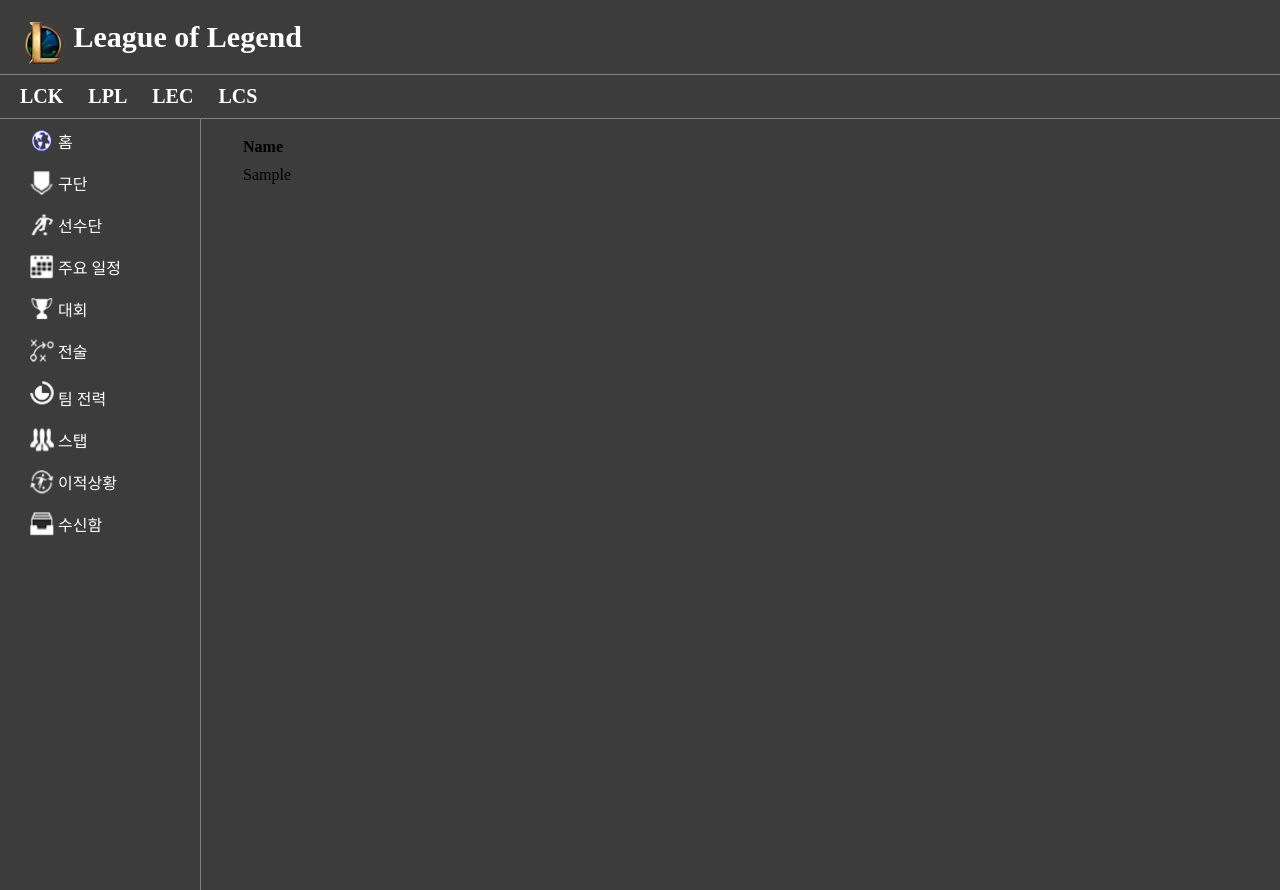
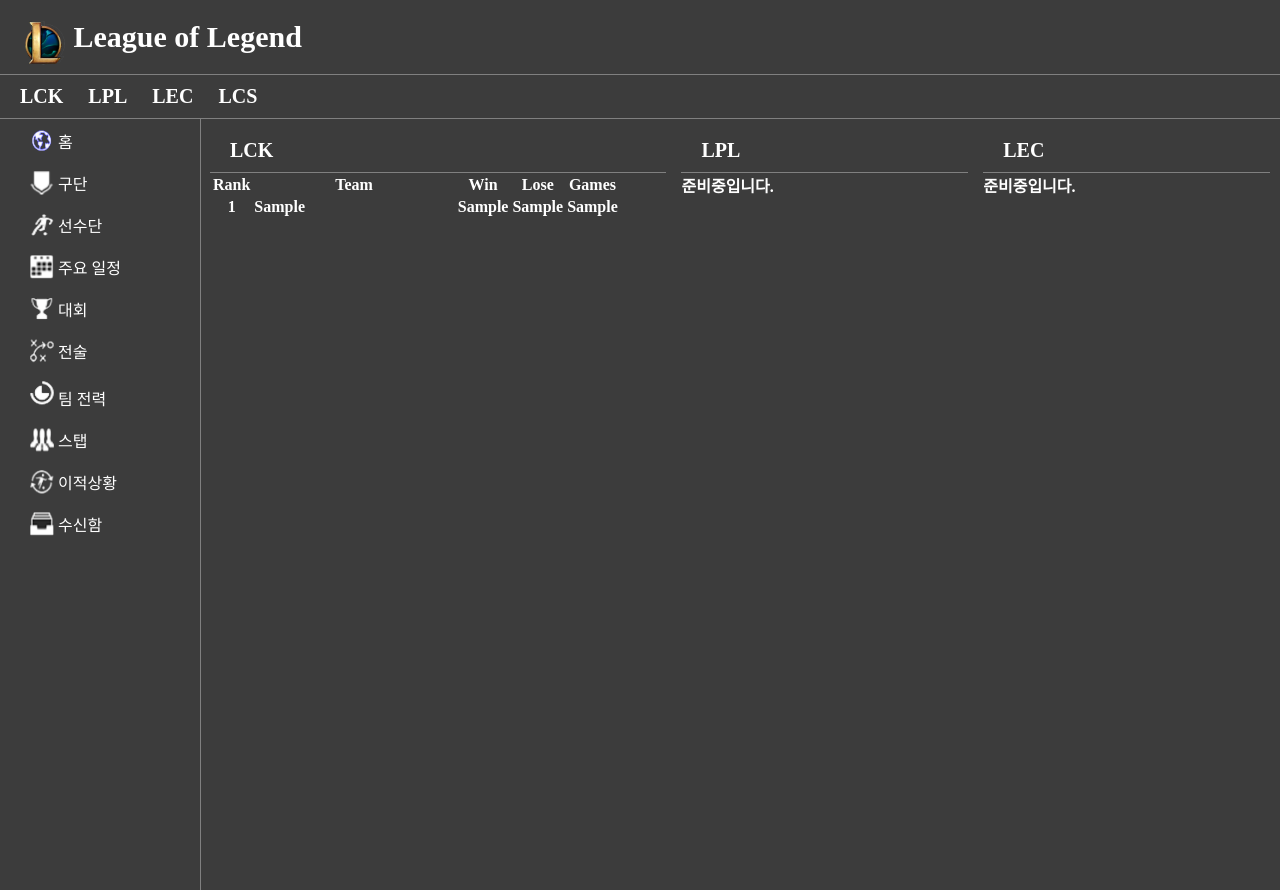
Before and after one commit to chansule92/LM_1, a Django app: template LM_1/templates/LM_1/league_list.html in a window 1280 px wide. Run offline with Django 3.2, Linux system fonts and the light colour scheme; tables that the repository leaves empty hold one stand-in row (values such as "Sample post"); the template is opened without the code that fills it: values that come from a table or form of the project are taken from there, most other values are stand-ins (such as "Sample title", 1, 10 or a date in 2020).

Commit message:
Add files via upload

```diff
--- a/LM_1/templates/LM_1/league_list.html
+++ b/LM_1/templates/LM_1/league_list.html
@@ -1,27 +1,18 @@
 {% extends 'base.html' %}
 {% block content %}
-<div>
-{% if team_list %}
-    <ul>
-      <table border=0 width=100%>
-      <thead><tr align=left><th >Name</th>
-      </thead><tr></tr><tr></tr><tr></tr>
-    {% for team in team_list %}
+
+<div class="gridcontents">
+<div class="item1"><h2>LCK</h2>
+  <table border=0 width=90%><thead><tr><th width=8%>Rank</th><th width=66%>Team</th><th width=8%>Win</th><th width=8%>Lose</th><th width=10%>Games</th></tr></thead>
+    {%for ranking in ranking %}
+    <tbody><tr><td align=center>{{forloop.counter}}</td><td>{{ranking.0}}</td><td align=center>{{ranking.1}}</td><td align=center>{{ranking.2}}</td><td align=center>{{ranking.5}}</td></tr>
+      {% endfor %}
+    </tbody>
+  </table></div>
+<div class="item2"><h2>LPL</h2>준비중입니다.</div>
+<div class="item3"><h2>LEC</h2>준비중입니다.</div>
+
+</div>
 
 
-    <tbody>
-      <tr>
-        <td>
-        {{ team.league }}</td>
-
-        </tr>
-
-
-    {% endfor %}
-  </tbody></table>
-    </ul>
-{% else %}
-    <p>질문이 없습니다.</p>
-{% endif %}
-</div>
 {% endblock %}
--- a/LM_1/templates/LM_1/team_detail.html
+++ b/LM_1/templates/LM_1/team_detail.html
@@ -22,7 +22,7 @@
       <td><img src="/static/img/player/실루엣.png" width=110px height=100px></td>
       <td><img src="/static/img/player/실루엣.png" width=110px height=100px></td>
       <td><img src="/static/img/player/실루엣.png" width=110px height=100px></td></tr>
-      <tr align=center><td>Canna</td><td>Cuzz</td><td>Faker</td><td>Teddy</td><td>Effort</td></tr>
+      <tr align=center><td>{{player.0.0}}</td><td>Cuzz</td><td>Faker</td><td>Teddy</td><td>Effort</td></tr>
       <tr align=center><td><img src="/static/img/{{ team_content.league }}/{{ team_content.nation }}.png" width=30px height=20px></td><td><img src="/static/img/{{ team_content.league }}/{{ team_content.nation }}.png" width=30px height=20px></td><td><img src="/static/img/{{ team_content.league }}/{{ team_content.nation }}.png" width=30px height=20px></td><td><img src="/static/img/{{ team_content.league }}/{{ team_content.nation }}.png" width=30px height=20px></td><td><img src="/static/img/{{ team_content.league }}/{{ team_content.nation }}.png" width=30px height=20px></td></tr><tr align=center><td>KOR</td><td>KOR</td><td>KOR</td><td>KOR</td><td>KOR</td></tr>
     </table>
   </div>
--- /dev/null
+++ b/LM_1/templates/LM_1/test.html
@@ -0,0 +1,6 @@
+{% extends 'base.html' %}
+{% block content %}
+<div align=center><br><br><br><br><br>준비중입니다!
+</div>
+
+{% endblock %}
```
